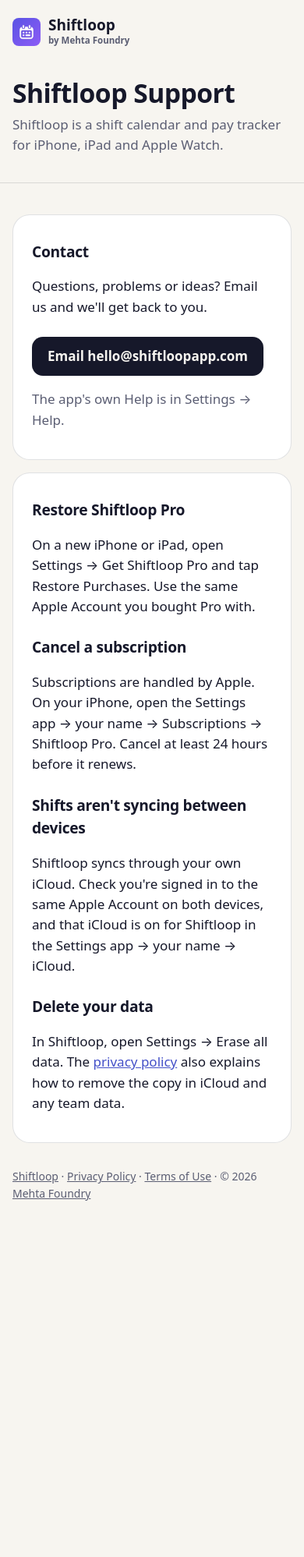
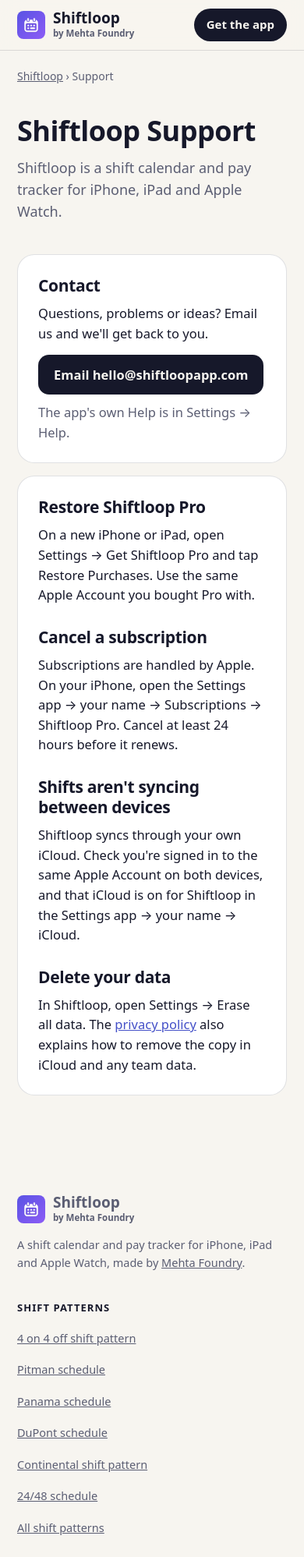
Before and after one commit to jaymehta1892-prog/shiftloop, a plain HTML site: page support.html in a window 390 px wide. Shown: the top 1997 px of the page at 78% size. Before the commit the page ends 1598 px from the top, so only its background shows below. Drawn offline with Linux system fonts and the light colour scheme.

Commit message:
Update site

```diff
--- a/assets/site.css
+++ b/assets/site.css
@@ -380,6 +380,17 @@ details p { margin: 2px 0 12px; }
 .two .box h3 { font-size: 18px; }
 .two ul { margin: 6px 0 0; padding-left: 1.1em; color: var(--muted); font-size: 15.5px; }
 
+/* Plain text pages: support and the privacy policy */
+.docs { display: grid; gap: 16px; max-width: 48em; }
+.doc h2 { font-size: 21px; line-height: 1.25; font-weight: 800; margin: 28px 0 6px; scroll-margin-top: 84px; }
+.doc h2:first-child { margin-top: 0; }
+.doc p, .doc li { color: var(--ink); font-size: 16.5px; }
+.doc p { margin-top: 10px; }
+.doc ul { margin: 10px 0 0; padding-left: 1.2em; }
+.doc li { margin: 6px 0; }
+.doc p.muted { color: var(--muted); }
+.doc .btn { margin-top: 4px; word-break: break-word; }
+
 @media (max-width: 960px) {
   .hero { padding: 36px 0 54px; }
   .hero .wrap, .pay, .plans, .help, .tool { grid-template-columns: minmax(0, 1fr); }
--- a/support.html
+++ b/support.html
@@ -6,60 +6,44 @@
 <meta name="color-scheme" content="light dark">
 <meta name="theme-color" content="#F7F5F0" media="(prefers-color-scheme: light)">
 <meta name="theme-color" content="#0F1120" media="(prefers-color-scheme: dark)">
+<link rel="icon" type="image/png" href="assets/favicon.png">
+<link rel="apple-touch-icon" href="assets/apple-touch-icon.png">
+<link rel="stylesheet" href="assets/site.css?v=7beed6b7">
+<title>Shiftloop Support</title>
 <meta name="description" content="Help and contact for Shiftloop, the shift calendar and pay tracker.">
-<link rel="icon" type="image/png" href="assets/favicon.png">
 <link rel="canonical" href="https://shiftloopapp.com/support.html">
-<title>Shiftloop Support</title>
-<style>
-:root {
-  --brand: #4F5BD5; --brand2: #8B5CF6;
-  --bg: #F7F5F0; --card: #FFFFFF; --text: #16182A; --muted: #5B5E73; --line: rgba(22, 24, 42, .13); --link: #4450C8;
-  --round: ui-rounded, "SF Pro Rounded", system-ui, -apple-system, "Segoe UI", Roboto, sans-serif;
-}
-@media (prefers-color-scheme: dark) {
-  :root { --bg: #0F1120; --card: #191C30; --text: #EEF0FA; --muted: #A6AAC4; --line: rgba(255, 255, 255, .13); --link: #AAB2FF; }
-}
-* { box-sizing: border-box; }
-body { margin: 0; background: var(--bg); color: var(--text);
-  font: 17px/1.55 system-ui, -apple-system, "Segoe UI", Roboto, "Helvetica Neue", sans-serif; }
-header { border-bottom: 1px solid var(--line); }
-.wrap { width: min(760px, calc(100% - 32px)); margin: 0 auto; }
-header .wrap { padding: 22px 0 34px; }
-header a.home { display: inline-flex; align-items: center; gap: 10px; color: var(--text); text-decoration: none; }
-header a.home img { width: 36px; height: 36px; border-radius: 22.5%; }
-header a.home b { display: block; font: 700 19px/1.1 var(--round); }
-header a.home small { display: block; font-size: 11.5px; font-weight: 600; color: var(--muted); }
-h1, h2 { font-family: var(--round); letter-spacing: -.015em; }
-h1 { margin: 34px 0 0; font-size: clamp(2.1rem, 6vw, 3rem); line-height: 1.08; font-weight: 800; }
-header p { margin: 10px 0 0; color: var(--muted); }
-main.wrap { padding: 24px 0 56px; }
-.card { background: var(--card); border: 1px solid var(--line); border-radius: 22px; padding: 8px 24px 20px; margin-top: 16px; }
-h2 { font-size: 1.2rem; margin: 24px 0 4px; }
-p, li { color: var(--text); }
-.muted { color: var(--muted); }
-ul { padding-left: 1.2em; }
-li { margin: 6px 0; }
-a { color: var(--link); }
-.button { display: inline-block; background: var(--text); color: var(--bg); text-decoration: none;
-  padding: 12px 20px; border-radius: 14px; font-weight: 700; margin-top: 8px; }
-footer { color: var(--muted); font-size: 14px; margin-top: 32px; }
-footer a { color: var(--muted); }
-</style>
 </head>
 <body>
-<header><div class="wrap">
-<a class="home" href="./"><img src="assets/icon-small.png" alt="" width="36" height="36"><span><b>Shiftloop</b><small>by Mehta Foundry</small></span></a>
-<h1>Shiftloop Support</h1>
-<p>Shiftloop is a shift calendar and pay tracker for iPhone, iPad and Apple Watch.</p>
+
+<header class="top"><div class="wrap">
+  <a class="logo" href="./"><img src="assets/icon-small.png" alt="" width="36" height="36"><span><b>Shiftloop</b><small>by Mehta Foundry</small></span></a>
+  <nav aria-label="Site">
+    <a href="./#how">How it works</a>
+    <a href="./#pay">Pay</a>
+    <a href="shift-patterns.html">Shift patterns</a>
+    <a href="./#pricing">Pricing</a>
+    <a href="./#support">Help</a>
+  </nav>
+  <a class="get" href="https://apps.apple.com/app/apple-store/id6818672597?pt=128922679&amp;ct=website&amp;mt=8">Get the app</a>
 </div></header>
-<main class="wrap">
-<div class="card">
+
+<main>
+<div class="wrap">
+  <p class="crumbs"><a href="./">Shiftloop</a> › Support</p>
+</div>
+<section class="phero"><div class="wrap">
+  <h1>Shiftloop Support</h1>
+  <p class="lede">Shiftloop is a shift calendar and pay tracker for iPhone, iPad and Apple Watch.</p>
+</div></section>
+<section style="padding-bottom: 84px"><div class="wrap">
+  <div class="docs">
+    <div class="box doc">
 <h2>Contact</h2>
 <p>Questions, problems or ideas? Email us and we'll get back to you.</p>
-<p><a class="button" href="mailto:hello@shiftloopapp.com?subject=Shiftloop">Email hello@shiftloopapp.com</a></p>
+<p><a class="btn" href="mailto:hello@shiftloopapp.com?subject=Shiftloop">Email hello@shiftloopapp.com</a></p>
 <p class="muted">The app's own Help is in Settings → Help.</p>
-</div>
-<div class="card">
+    </div>
+    <div class="box doc">
 <h2>Restore Shiftloop Pro</h2>
 <p>On a new iPhone or iPad, open Settings → Get Shiftloop Pro and tap Restore Purchases. Use the same Apple Account you bought Pro with.</p>
 <h2>Cancel a subscription</h2>
@@ -68,8 +52,44 @@ footer a { color: var(--muted); }
 <p>Shiftloop syncs through your own iCloud. Check you're signed in to the same Apple Account on both devices, and that iCloud is on for Shiftloop in the Settings app → your name → iCloud.</p>
 <h2>Delete your data</h2>
 <p>In Shiftloop, open Settings → Erase all data. The <a href="privacy.html#deleting-your-data">privacy policy</a> also explains how to remove the copy in iCloud and any team data.</p>
-</div>
-<footer><a href="./">Shiftloop</a> · <a href="privacy.html">Privacy Policy</a> · <a href="https://www.apple.com/legal/internet-services/itunes/dev/stdeula/">Terms of Use</a> · © 2026 <a href="https://mehtafoundry.com/">Mehta Foundry</a></footer>
+    </div>
+  </div>
+</div></section>
 </main>
+
+<footer class="foot"><div class="wrap">
+  <div class="cols">
+    <div>
+      <a class="logo" href="./"><img src="assets/icon-small.png" alt="" width="36" height="36" loading="lazy"><span><b>Shiftloop</b><small>by Mehta Foundry</small></span></a>
+      <p>A shift calendar and pay tracker for iPhone, iPad and Apple Watch, made by <a href="https://mehtafoundry.com/">Mehta Foundry</a>.</p>
+    </div>
+    <div>
+      <p class="t">Shift patterns</p>
+      <ul>
+        <li><a href="4-on-4-off-shift-pattern.html">4 on 4 off shift pattern</a></li>
+        <li><a href="pitman-schedule.html">Pitman schedule</a></li>
+        <li><a href="panama-schedule.html">Panama schedule</a></li>
+        <li><a href="dupont-schedule.html">DuPont schedule</a></li>
+        <li><a href="continental-shift-pattern.html">Continental shift pattern</a></li>
+        <li><a href="24-48-schedule.html">24/48 schedule</a></li>
+        <li><a href="shift-patterns.html">All shift patterns</a></li>
+      </ul>
+    </div>
+    <div>
+      <p class="t">Shiftloop</p>
+      <ul>
+        <li><a href="https://apps.apple.com/app/apple-store/id6818672597?pt=128922679&amp;ct=website&amp;mt=8">Download on the App Store</a></li>
+        <li><a href="./#pricing">Pricing</a></li>
+        <li><a href="support.html">Support</a></li>
+        <li><a href="privacy.html">Privacy Policy</a></li>
+        <li><a href="https://www.apple.com/legal/internet-services/itunes/dev/stdeula/">Terms of Use</a></li>
+        <li><a href="mailto:hello@shiftloopapp.com">hello@shiftloopapp.com</a></li>
+      </ul>
+    </div>
+  </div>
+  <p class="legal">© 2026 Mehta Foundry. Screens show sample data. Apple, iPhone, iPad, Apple Watch, iCloud and App Store are trademarks of Apple Inc.</p>
+</div></footer>
+<script src="assets/site.js?v=7beed6b7" defer></script>
+
 </body>
 </html>
```
Also changed, not shown: 24-48-schedule.html (+2 -2 lines), 4-on-4-off-shift-pattern.html (+2 -2 lines), continental-shift-pattern.html (+2 -2 lines), dupont-schedule.html (+2 -2 lines), index.html (+2 -2 lines), panama-schedule.html (+2 -2 lines), pitman-schedule.html (+2 -2 lines), privacy.html (+65 -44 lines), shift-patterns.html (+2 -2 lines).
